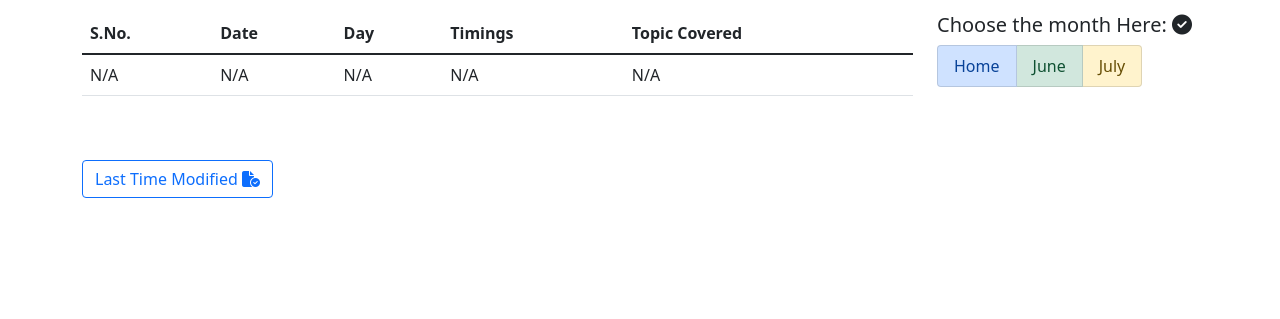
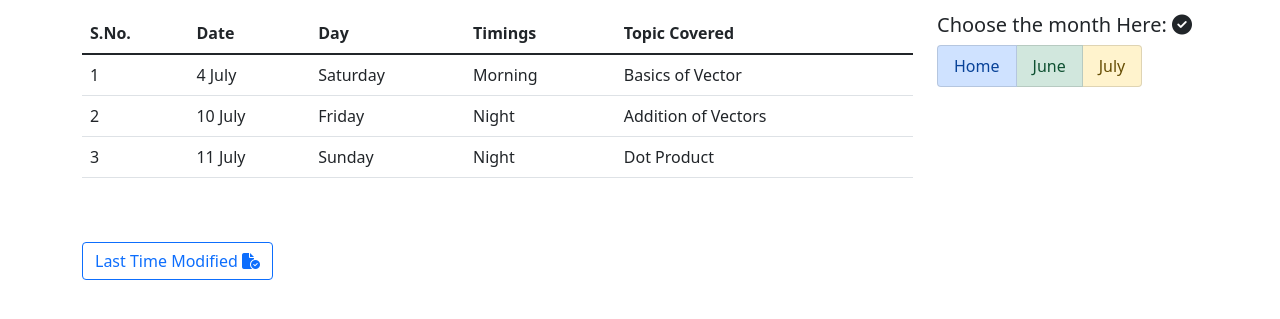
Before and after one commit to sudhanshusmith/Neepun, a plain HTML site: page june.html in a window 1280 px wide. Shown: the part 103-422 px from the top of the page. Drawn offline with Linux system fonts and the light colour scheme.

Commit message:
Update june.html

```diff
--- a/june.html
+++ b/june.html
@@ -30,12 +30,29 @@
 
             <tbody>
               <tr>
-                <td>N/A</td>
-                <td>N/A</td>
-                <td>N/A</td>
-                <td>N/A</td>
-                <td>N/A</td>
+                <td>1</td>
+                <td>4 July</td>
+                <td>Saturday</td>
+                <td>Morning</td>
+                <td>Basics of Vector</td>
               </tr>
+
+               <tr>
+                <td>2</td>
+                <td>10 July</td>
+                <td>Friday</td>
+                <td>Night</td>
+                <td>Addition of Vectors</td>
+                 </tr>
+
+                  <tr>
+                <td>3</td>
+                <td>11 July</td>
+                <td>Sunday</td>
+                <td>Night</td>
+                <td>Dot Product</td>
+              </tr>
+
 
 
             </tbody>
```
